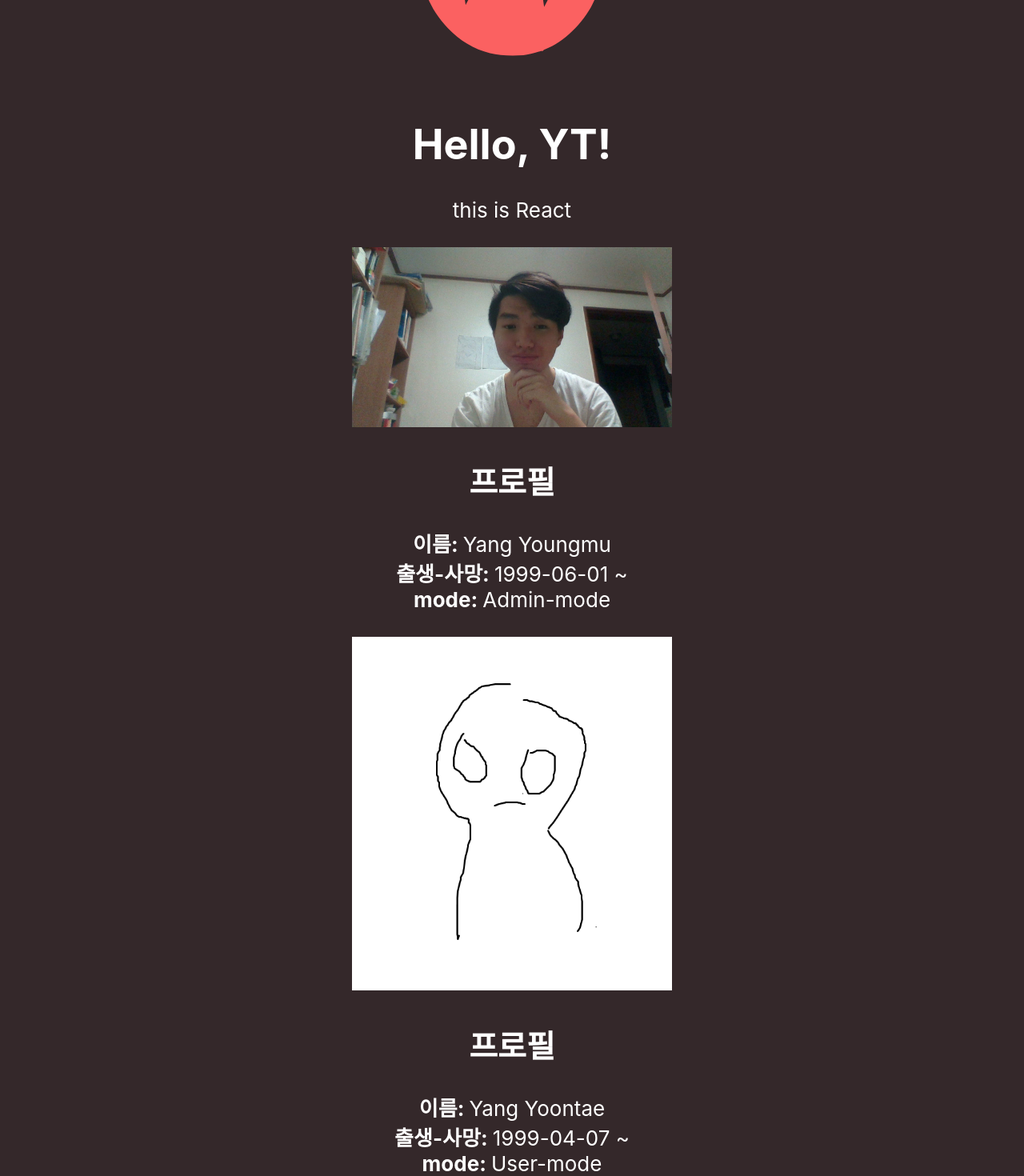
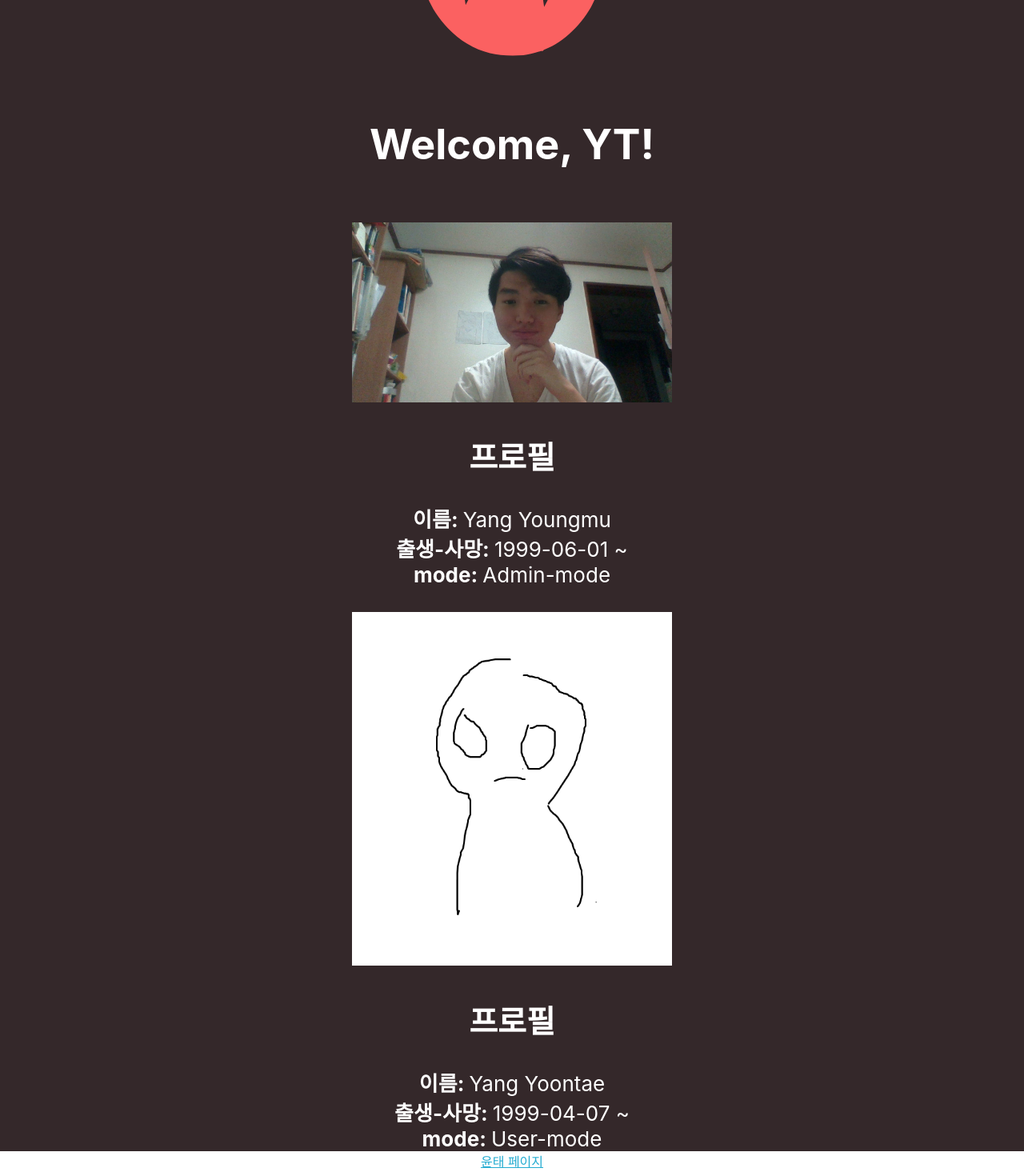
Before and after one commit to youngyangmoo/withyt, a React (Create React App) app: page / in a window 1280 px wide. Shown: the part 206-1676 px from the top of the page at 80% size. Built offline with nearby package versions, Linux system fonts and the light colour scheme.

Commit message:
App.tsx 내용 영어화

```diff
--- a/src/App.tsx
+++ b/src/App.tsx
@@ -8,8 +8,7 @@ const App: React.FC = () => {
     <div className="App">
       <header className="App-header">
         <img src={logo} className="App-logo" alt="logo" />
-        <h1>Hello, YT!</h1>
-        <div>this is React</div>
+        <h1>Welcome, YT!</h1>
         <User
           name="Yang Youngmu"
           birthdeath="1999-06-01 ~ "
@@ -20,6 +19,9 @@ const App: React.FC = () => {
           birthdeath="1999-04-07 ~ "
         />
       </header>
+      <div className="YT-pre-entry-page">
+        <a href="/myfirsthtml/entry.html" className="App-link">윤태 페이지</a>
+      </div>
     </div>
   );
 }
```
